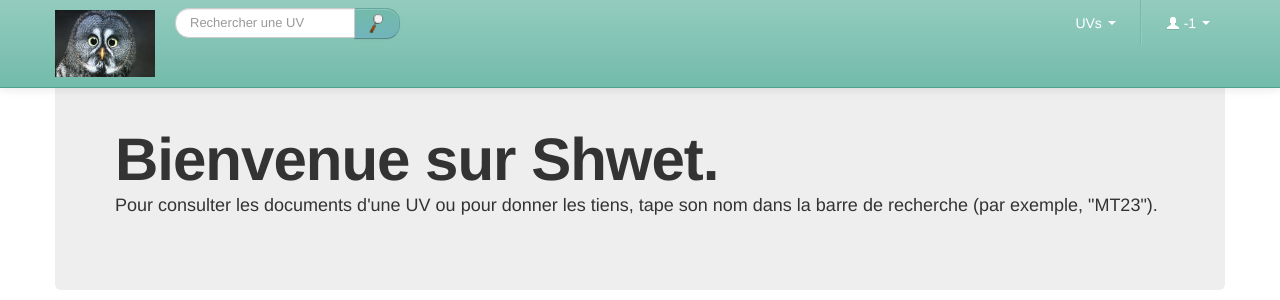
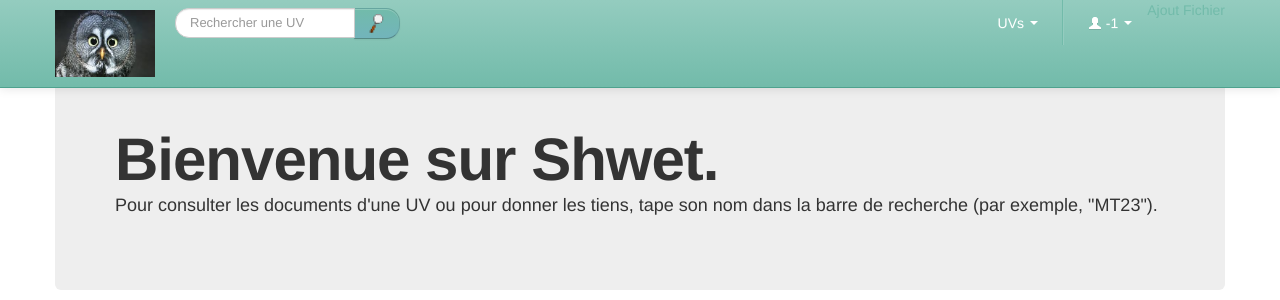
Before and after one commit to hackathonUTC/shwet, a PHP site: page /shwet.php in a window 1280 px wide. Shown: the top 300 px of the page. Run offline with PHP 8.4, Linux system fonts and the light colour scheme; some libraries are stand-ins or nearby versions.

Commit message:
ajout fichier lien

```diff
--- a/header.php
+++ b/header.php
@@ -66,6 +66,7 @@ j=d.createElement(s),dl=l!='dataLayer'?'&l='+l:'';j.async=true;j.src=
         </form>
           <div class="nav-collapse collapse navbar-responsive-collapse">
             <ul class="nav pull-right">
+            	<a href="ajout.php">Ajout Fichier</a>
               <li class="dropdown">
                 <a class="dropdown-toggle" data-toggle="dropdown" href="#">
                   UVs
```
